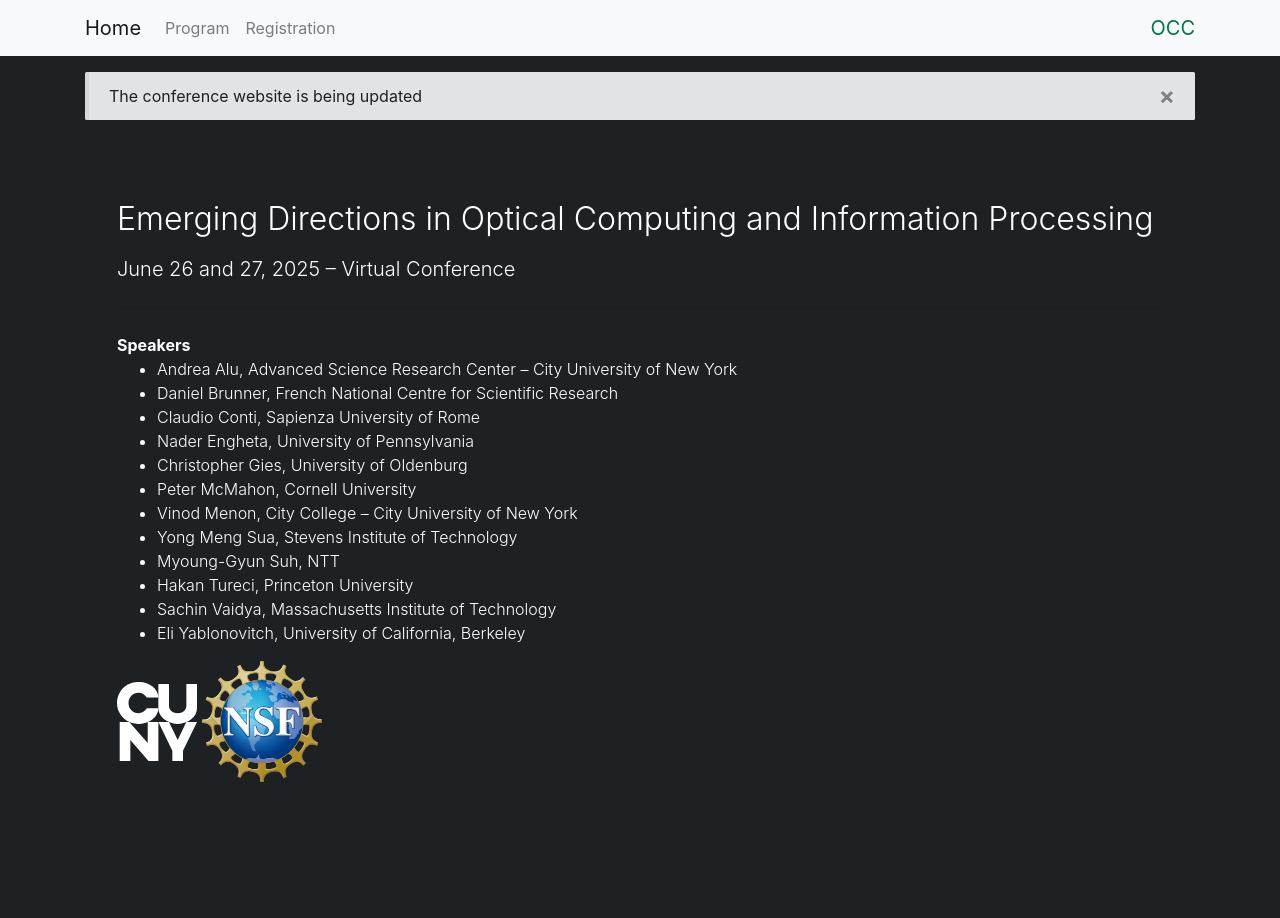
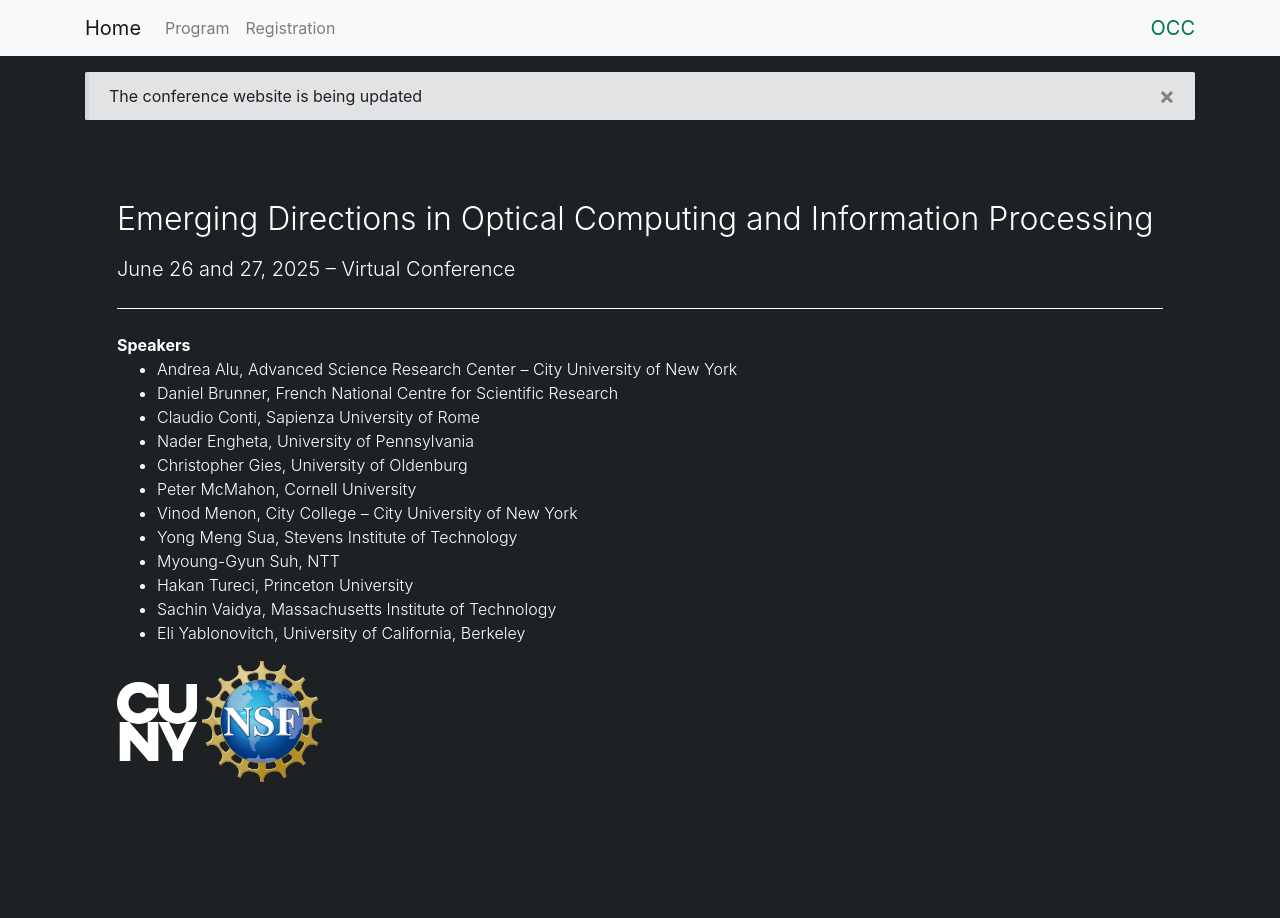
Before and after one commit to mirilabqc/mini-conference-site, a Jekyll site: the page built from index.md, in a window 1280 px wide. Built offline with Jekyll 4.4.1, drawn with Linux system fonts in a browser that asks for light colours.

Commit message:
updates horizontal rule color

```diff
--- a/assets/css/main.scss
+++ b/assets/css/main.scss
@@ -47,3 +47,9 @@ ul#day-list a.active {
   border-left: 2px;
   border-color: white;
 }
+
+hr {
+  background-color: white;
+  border-color: white;
+  color: white;
+}
```
